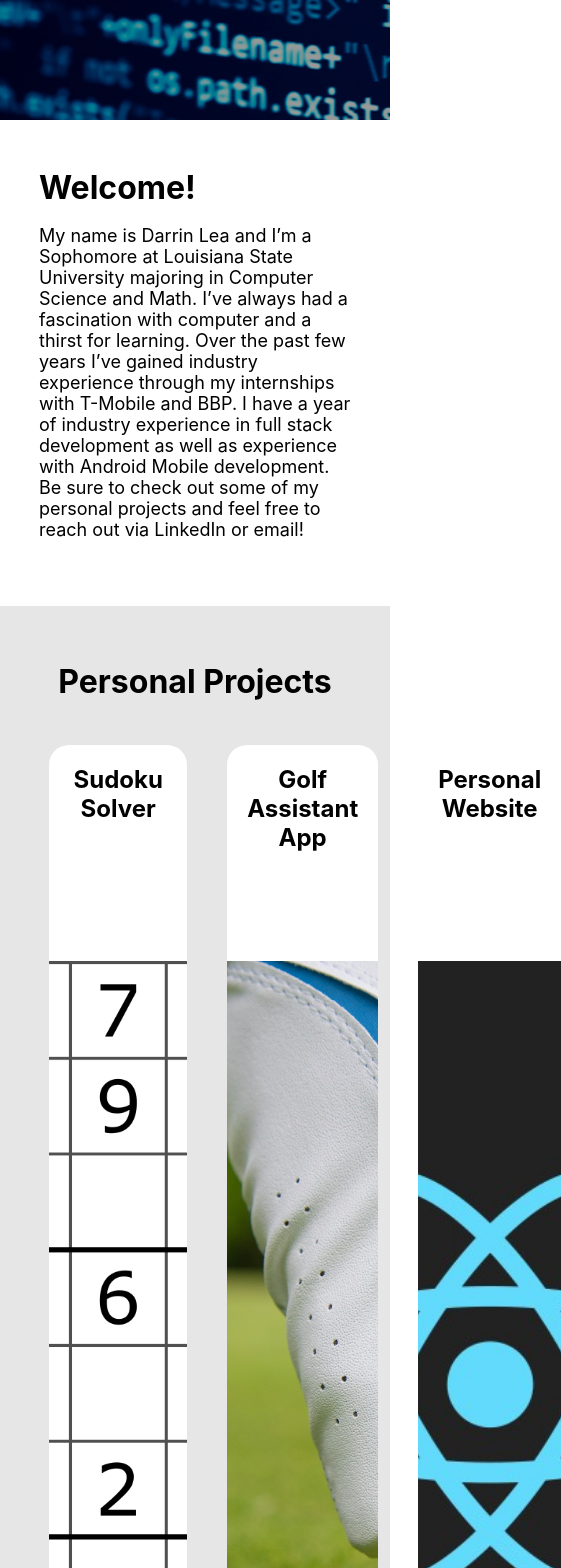
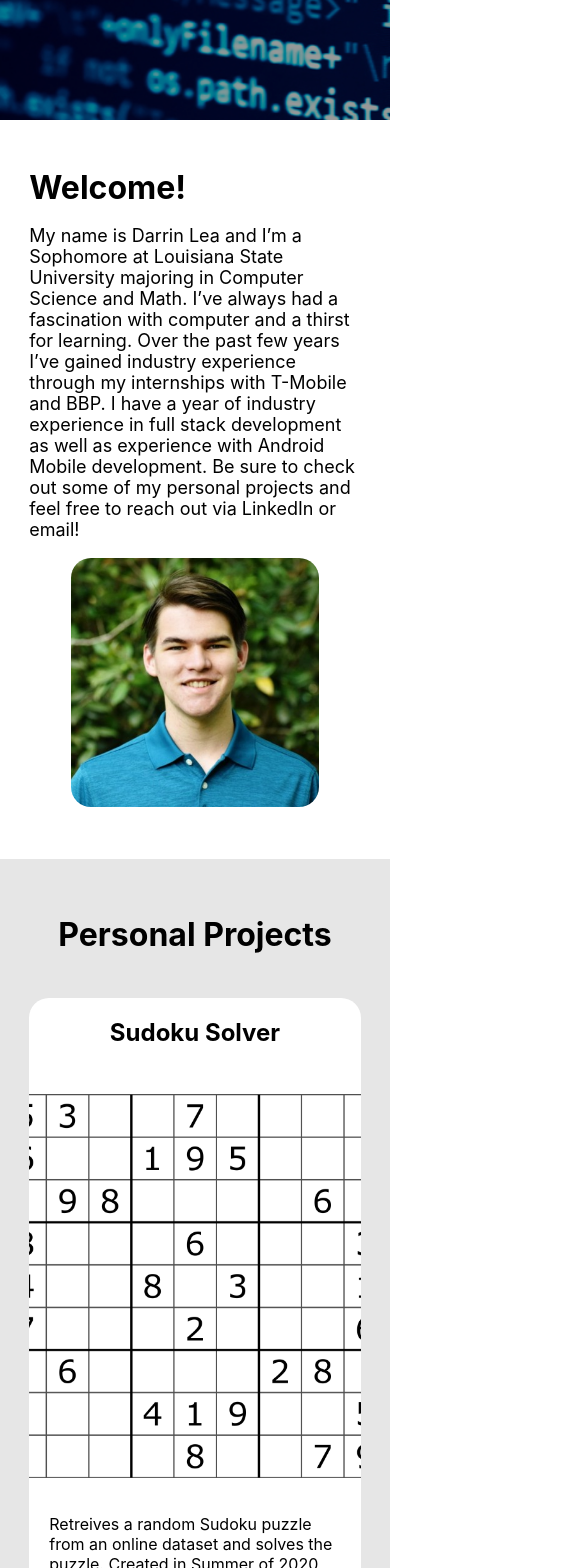
Before and after one commit to dlea8/darrin-website, a React (Create React App) app: page / in a window 390 px wide. Shown: the part 380-1948 px from the top of the page, 561 px wide, since content can reach past the window. Built offline with nearby package versions, Linux system fonts and the light colour scheme.

Commit message:
Feature/mobile (#1)
* changed amx widths

* cahnged name and started image formatting

* fixed hover on project cards

```diff
--- a/public/index.html
+++ b/public/index.html
@@ -24,7 +24,7 @@
       work correctly both with client-side routing and a non-root public URL.
       Learn how to configure a non-root public URL by running `npm run build`.
     -->
-    <title>React App</title>
+    <title>Darrin Lea</title>
   </head>
   <body>
     <noscript>You need to enable JavaScript to run this app.</noscript>
--- a/src/NavBar/navbar.css
+++ b/src/NavBar/navbar.css
@@ -8,12 +8,13 @@
     display: flex;
     flex-direction: row;
     width: 85%;
+    max-width: 1250px;
     margin: auto;
     padding-top: 24px;
 }
 
 .nav-item {
-    font-size: x-large;
+    font-size: large;
     color: white;
     padding: 24px;
 }
--- a/src/ProjectsSection/projectCard.js
+++ b/src/ProjectsSection/projectCard.js
@@ -13,7 +13,8 @@ function ProjectCard(props) {
   }, []);
 
   return (
-    <div className="project-card-container grow" data-aos="fade-up" data-aos-delay={props.delay}>
+    <div>
+      <div className="project-card-container " data-aos="fade-up" data-aos-delay={props.delay}>
           <div className="title">
               <label className="title-text">{props.title}</label>
           </div>
@@ -27,6 +28,7 @@ function ProjectCard(props) {
           </div>
 
       </div>
+    </div>
   );
 }
 
--- a/src/ProjectsSection/projectStyles.css
+++ b/src/ProjectsSection/projectStyles.css
@@ -15,26 +15,34 @@
 
 .projects-content {
     width: 85%;
+    max-width: 1250px;
     margin: auto;
     display: flex;
-    flex-direction: row;
+    /* flex-direction: column; */
+    flex-wrap: wrap;
+    margin: auto;
+    justify-content: space-between;
 
 }
 
 .project-card-container {
     background-color: white;
     border-radius: 20px;
-    /* padding: 20px; */
-    margin: 20px;
+    min-width: 300px;
+    max-width: 350px;
     min-height: 300px;
     width: 100%;
     display: grid;
     grid-template-rows: .5fr 2fr 1fr;
-
+    margin: 20px auto;
+    transition: all .2s ease-in-out;
 }
 
 .project-card-container:hover{
     box-shadow: 6px 6px 8px 2px rgba(44, 44, 44, 0.1);
+    transform: scale(1.1);
+    /* cursor: pointer; */
+    color: rgb(17, 202, 202);
 }
 
 .title {
@@ -66,11 +74,19 @@
 }
 
 
-.grow {
+/* .grow-project {
     transition: all .2s ease-in-out;
 }
 
-.grow:hover {
+.grow-project:hover {
     transform: scale(1.05);
     cursor: pointer;
-}
+} */
+
+.project-grow {
+    transition: all .2s ease-in-out;
+    }
+
+    .project-grow:hover {
+    transform: scale(1.05);
+    }
--- a/src/ProjectsSection/projects.js
+++ b/src/ProjectsSection/projects.js
@@ -15,21 +15,28 @@ function Projects() {
             <label className="projects-section-title">Personal Projects</label>
         </div>
         <div className="projects-content">
+            <div className="project-grow">
               <ProjectCard
               title = "Sudoku Solver"
               text = "Retreives a random Sudoku puzzle from an online dataset and solves the puzzle. Created in Summer of 2020 and implemented in Java.View more details and run it for yourself on my GitHub page"
               image={sudoku}
               delay="0"/>
+            </div>
+            <siv className="project-grow ">
               <ProjectCard
               title = "Golf Assistant App"
               text = "An Android app that helps you calculate your golf handicap and keep track of scores. Built in Android studio. Click to see features the app offers and view the app on GitHub."
               image={golf}
-            delay="150"/>
+              delay="150" />
+            </siv>
+            <div className="project-grow ">
               <ProjectCard
               title = "Personal Website"
               text = "After teaching myself the ReactJs framework, I built this website from scratch using React. "
               image={reactLogo}
-            delay="300"/>
+              delay="300" />
+            </div>
+
         </div>
     </div>
   );
--- a/src/WelcomeSection/welcome.css
+++ b/src/WelcomeSection/welcome.css
@@ -1,11 +1,19 @@
 .welcome-section {
     padding: 48px 0px;
+    display: flex;
+    flex-wrap: wrap;
+    margin: auto;
+    justify-content: space-between;
+    max-width: 1250px;
+    width: 85%;
 }
 .welcome-header {
-    width: 80%;
+    width: 100%;
+    max-width: 600px;
     margin: auto;
     align-items: left;
     align-content: left;
+
 }
 
 .welcome-lbl {
@@ -21,7 +29,7 @@
 }
 
 .welcome-msg {
-    width: 80%;
+    width: 100%;
     margin: auto;
 
 }
@@ -31,3 +39,24 @@
     font-size: large;
 
 }
+
+.img-div {
+    margin:auto;
+    width: 100%;
+    max-width: 600px;
+}
+
+.text-div {
+    margin: auto;
+    width: 100%;
+    max-width: 600px;
+}
+
+.welcome-img-style {
+    width: 75%;
+    object-fit:cover;
+    height: 75%;
+    margin: auto;
+    border-radius: 20px;
+
+}
--- a/src/WelcomeSection/welcome.js
+++ b/src/WelcomeSection/welcome.js
@@ -3,6 +3,7 @@ import './welcome.css';
 import React, {useEffect, useState} from "react";
 import AOS from 'aos';
 import 'aos/dist/aos.css';
+import image from "../assets/headshot.jpg";
 
 function Welcome() {
 
@@ -14,11 +15,12 @@ function Welcome() {
 
     return (
       <div className="welcome-section">
-          <div className='welcome-header' data-aos="fade">
-            <div className='welcome-wrapper'><label className="welcome-lbl">Welcome!</label></div>
+        <div className='text-div'>
+          <div className='welcome-header' >
+              <div className='welcome-wrapper'><label className="welcome-lbl">Welcome!</label></div>
 
           </div>
-          <div className="welcome-msg" data-aos="fade">
+          <div className="welcome-msg" >
               <p>My name is Darrin Lea and I’m a Sophomore at Louisiana State University
                   majoring in Computer Science and Math.
                   I’ve always had a fascination with computer and a thirst for learning.
@@ -28,6 +30,10 @@ function Welcome() {
                   Be sure to check out some of my personal projects and feel free to reach out
                   via LinkedIn or email!</p>
           </div>
+        </div>
+        <div className='img-div'>
+          <img src={image} className='welcome-img-style'></img>
+        </div>
       </div>
     );
   }
```
Also changed, not shown: src/assets/headshot.jpg (added). Lines whose indentation alone changed are shown as unchanged.
